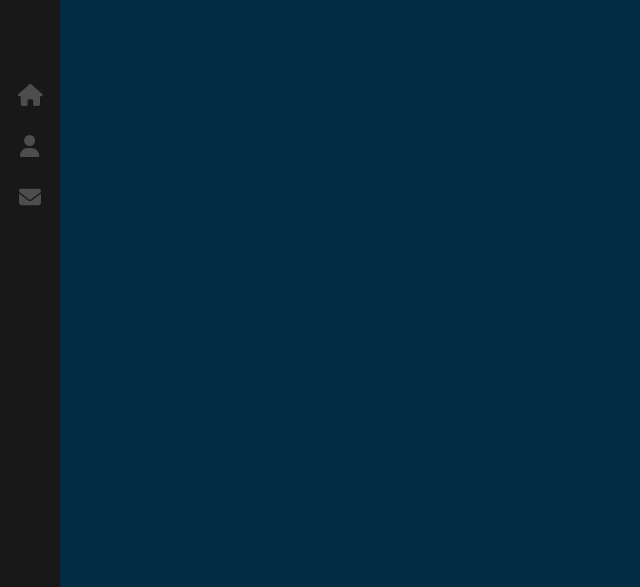
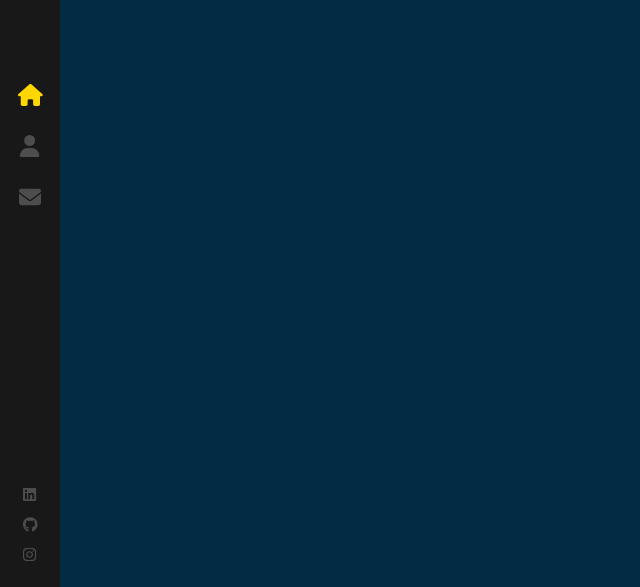
Before and after one commit to cronchynekos/Personal-Portfolio, a JavaScript app: page / in a window 1280 px wide. Shown: the part 210-797 px from the top of the page, without its empty margins (0-640 px from the left). Built offline with nearby package versions, Linux system fonts and the light colour scheme; the HTML template or start-up script is replaced by a standard one.

Commit message:
Navbar creation

```diff
--- a/src/components/Layout/index.js
+++ b/src/components/Layout/index.js
@@ -2,7 +2,11 @@
 import './index.scss';
 
 const Lay = () => {
-    return <><Sidebar /></>
+    return (
+        <>
+            <Sidebar />
+        </>
+    )
 }
 
 export default Lay
--- a/src/components/Sidebar/index.js
+++ b/src/components/Sidebar/index.js
@@ -4,6 +4,7 @@
 import LogoSubtitle from '../../assets/images/logo_sub.png'
 import { FontAwesomeIcon } from '@fortawesome/react-fontawesome';
 import { faEnvelope, faHome, faUser } from '@fortawesome/free-solid-svg-icons';
+import { faLinkedin, faGithub, faInstagram } from '@fortawesome/free-brands-svg-icons';
 
 const Sidebar = () => (
     <div className='nav-bar'>
@@ -21,8 +22,36 @@
             <NavLink exact="true" activeclassname="active" className="contact-link" to="/contact">
                 <FontAwesomeIcon icon={faEnvelope} color="#4d4d4e" />
             </NavLink>
-
         </nav>
+        <ul>
+            <li>
+                <a
+                target="_blank"
+                rel="noreferrer"
+                href="https://www.linkedin.com/in/nathanael-kim-800448170/"
+                >
+                    <FontAwesomeIcon icon={faLinkedin} color="#4d4d4e" />
+                </a>
+            </li>
+            <li>
+                <a
+                target="_blank"
+                rel="noreferrer"
+                href="https://github.com/cronchynekos"
+                >
+                    <FontAwesomeIcon icon={faGithub} color="#4d4d4e" />
+                </a>
+            </li>
+            <li>
+                <a
+                target="_blank"
+                rel="noreferrer"
+                href="https://www.instagram.com/nathankimy/?hl=en/"
+                >
+                    <FontAwesomeIcon icon={faInstagram} color="#4d4d4e" />
+                </a>
+            </li>
+        </ul>
     </div>
 )
 
--- a/src/components/Sidebar/index.scss
+++ b/src/components/Sidebar/index.scss
@@ -51,7 +51,71 @@
                 svg {
                     opacity: 0;
                 }
+
+                &:after {
+                    opacity: 1;
+                }
+            }
+
+            &:after {
+                content: '';
+                font-size: 9px;
+                position: absolute;
+                bottom: 0;
+                display: block;
+                width: 100%;
+                text-align: center;
+                opacity: 0;
+                transition: all 0.3s ease-out;
+            }
+
+            &:first-child {
+                &::after {
+                    content: 'HOME';
+                }
+            }
+        }
+        a.about-link {
+            &::after {
+                content: 'ABOUT';
+            }
+        }
+
+        a.contact-link {
+            &::after {
+                content: 'CONTACT';
+            }
+        }
+
+        a.active {
+            svg {
+                color: #ffd700;
             }
         }
     }
+
+    ul {
+        position: absolute;
+        bottom: 20px;
+        width: 100%;
+        display: block;
+        padding: 0;
+        list-style: none;
+        text-align: center;
+        margin: 0;
+
+        li {
+            a {
+                padding: 7px 0;
+                display: block;
+                font-size: 15px;
+                line-height: 16px;
+            }
+
+            &:hover svg {
+                color: #ffd700;
+            }
+        }
+    }
+
 }
--- a/src/index.css
+++ b/src/index.css
@@ -7,7 +7,7 @@
 
 body {
   margin: 0;
-  font-family: 300 11px/1.4 'Helvetica Neue', 'sans-serif';
+  font: 300 11px/1.4 'Helvetica Neue', 'sans-serif';
   color: #444;
   background: #022c43;
   overflow: hidden;
```
